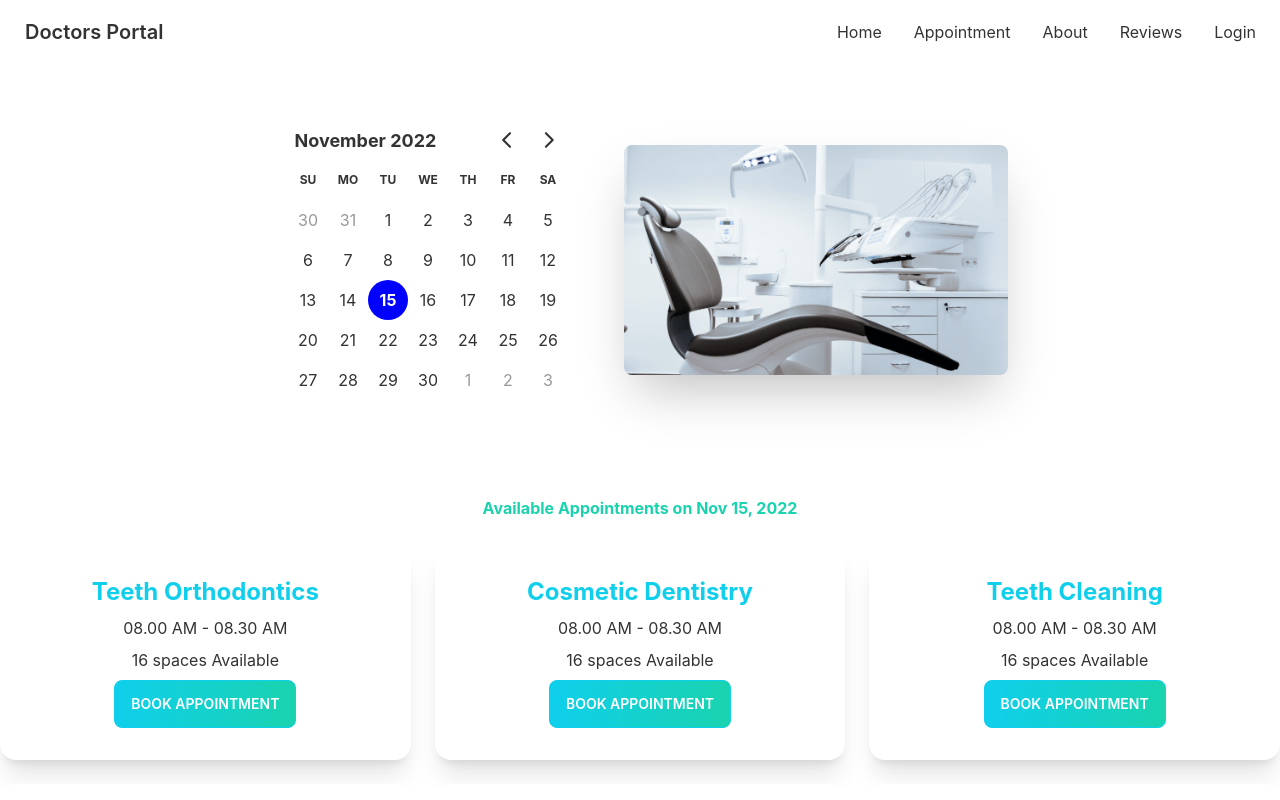
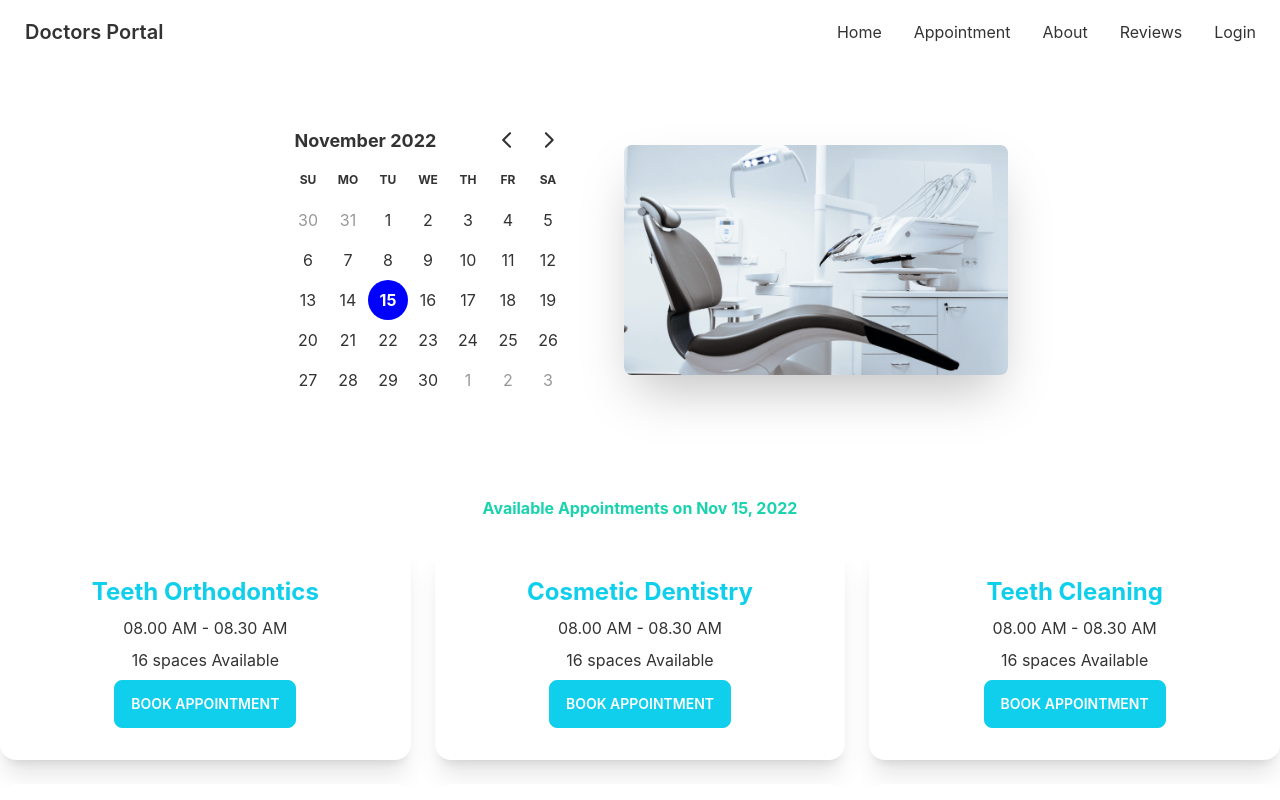
Before and after one commit to RHN007/doctors-portal-client-final, a React (Create React App) app: page /appointment in a window 1280 px wide. Shown: the top 800 px of the page. Built offline with nearby package versions, Linux system fonts and the light colour scheme.

Commit message:
adding modal

```diff
--- a/src/pages/Appointment/AvaiableAppointments/AppointmentOption.js
+++ b/src/pages/Appointment/AvaiableAppointments/AppointmentOption.js
@@ -1,7 +1,7 @@
 import React from 'react';
-import PrimaryButton from '../../../components/PrimaryButton/PrimaryButton';
 
-const AppointmentOption = ({ option }) => {
+
+const AppointmentOption = ({ option,setTreatment }) => {
     const { name, slots } = option
     return (
         <div className="card   bg-base-100 shadow-xl">
@@ -10,7 +10,10 @@
                 <p>{slots.length>0?slots[0]:'Try Another Day'}</p>
                 <p>{slots.length} {slots.length>1?'spaces':'Spaces'} Available</p>
                 <div className="card-actions justify-center">
-                <PrimaryButton>Book Appointment</PrimaryButton>
+                <label htmlFor="booking-modal"
+                className="btn btn-primary text-white"
+                onClick={()=>setTreatment(option)}
+                >Book Appointment</label>
                 </div>
             </div>
         </div>
--- a/src/pages/Appointment/AvaiableAppointments/AvaiableAppointments.js
+++ b/src/pages/Appointment/AvaiableAppointments/AvaiableAppointments.js
@@ -1,9 +1,11 @@
 import { format } from 'date-fns';
 import React, { useEffect, useState } from 'react';
+import BookingModal from '../BookingModal/BookingModal';
 import AppointmentOption from './AppointmentOption';
 
 const AvailableAppointments = ({selectedDate}) => {
     const [appointmentOptions, setAppointmentOptions] = useState([])
+    const [treatment, setTreatment] = useState(null)
     useEffect(() => {
         fetch('appointmentOptions.json')
         .then(res => res.json())
@@ -15,10 +17,17 @@
 
             <div className='grid gap-6 grid-cols-1 md:grid-cols-2 lg:grid-cols-3 mt-6'>
                 {
-                    appointmentOptions.map(option => <AppointmentOption option={option} key={option._id} ></AppointmentOption>)
+                    appointmentOptions.map(option => <AppointmentOption
+                        option={option}
+                        key={option._id}
+                        setTreatment={setTreatment}
+                        ></AppointmentOption>)
                 }
 
             </div>
+    {
+        treatment &&
+        <BookingModal treatment={treatment}></BookingModal>}
 
 
         </section>
--- /dev/null
+++ b/src/pages/Appointment/BookingModal/BookingModal.js
@@ -0,0 +1,19 @@
+import React from 'react';
+
+const BookingModal = ({treatment}) => {
+    const {name} = treatment
+    return (
+        <>
+            <input type="checkbox" id="booking-modal" className="modal-toggle" />
+            <div className="modal">
+                <div className="modal-box relative">
+                    <label htmlFor="booking-modal" className="btn btn-sm btn-circle absolute right-2 top-2">✕</label>
+                    <h3 className="text-lg font-bold">{name}</h3>
+                    <p className="py-4">You've been selected for a chance to get one year of subscription to use Wikipedia for free!</p>
+                </div>
+            </div>
+        </>
+    );
+};
+
+export default BookingModal;
```
